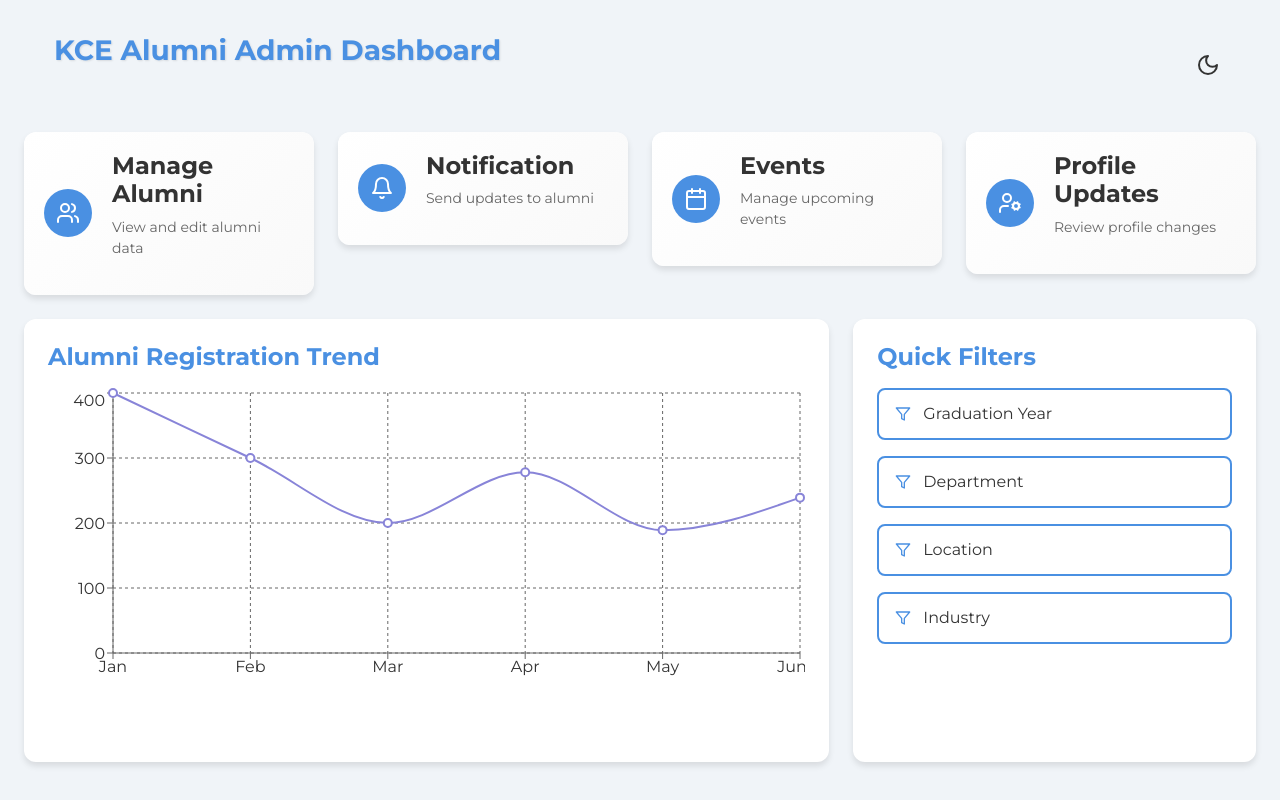
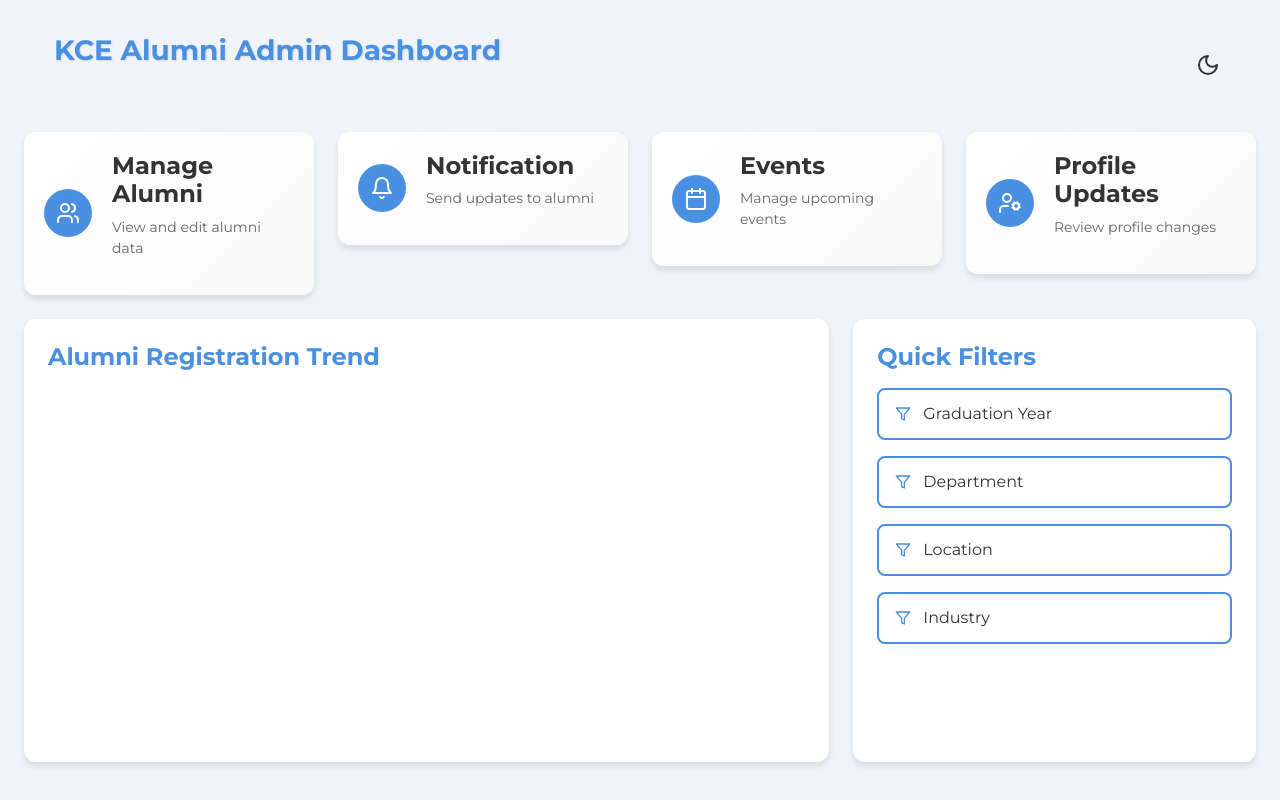
Before and after one commit to deepakkumar11022005/KCE-Alumni-Portal, a React (Vite) app in the folder client/: page /admin in a window 1280 px wide. Built offline with nearby package versions, Linux system fonts and the light colour scheme.

Commit message:
comment chart

```diff
--- a/client/src/sections/Admin/AdminHome.jsx
+++ b/client/src/sections/Admin/AdminHome.jsx
@@ -51,7 +51,7 @@
         <div className="chart-container">
           <h2 className="section-title">Alumni Registration Trend</h2>
           <div className="chart">
-            <ResponsiveContainer width="100%" height={300}>
+            {/* <ResponsiveContainer width="100%" height={300}>
               <LineChart data={mockData}>
                 <CartesianGrid strokeDasharray="3 3" />
                 <XAxis dataKey="name" />
@@ -59,7 +59,7 @@
                 <Tooltip />
                 <Line type="monotone" dataKey="alumni" stroke="#8884d8" strokeWidth={2} dot={{ r: 4 }} />
               </LineChart>
-            </ResponsiveContainer>
+            </ResponsiveContainer> */}
           </div>
         </div>
 
```
